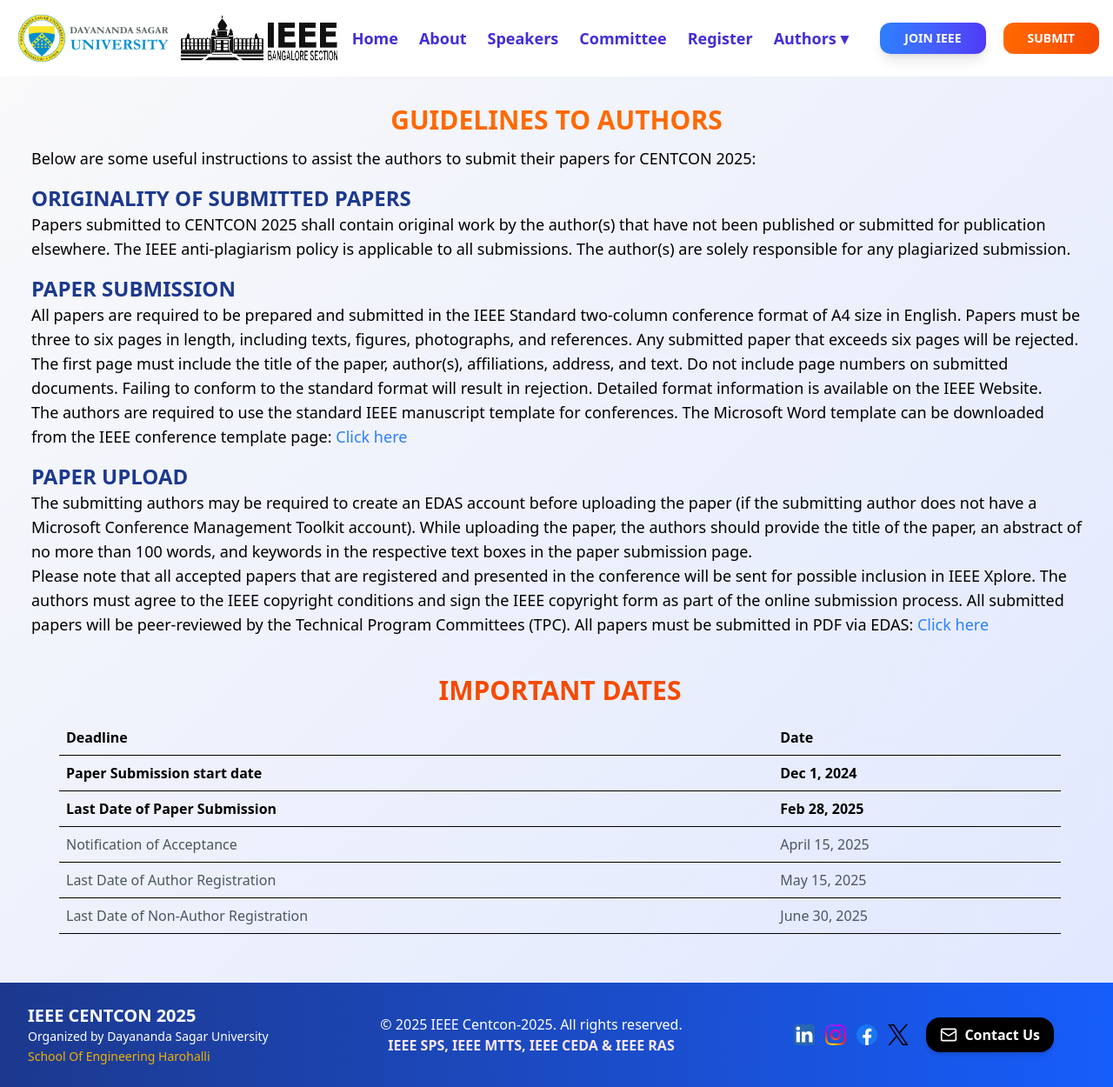
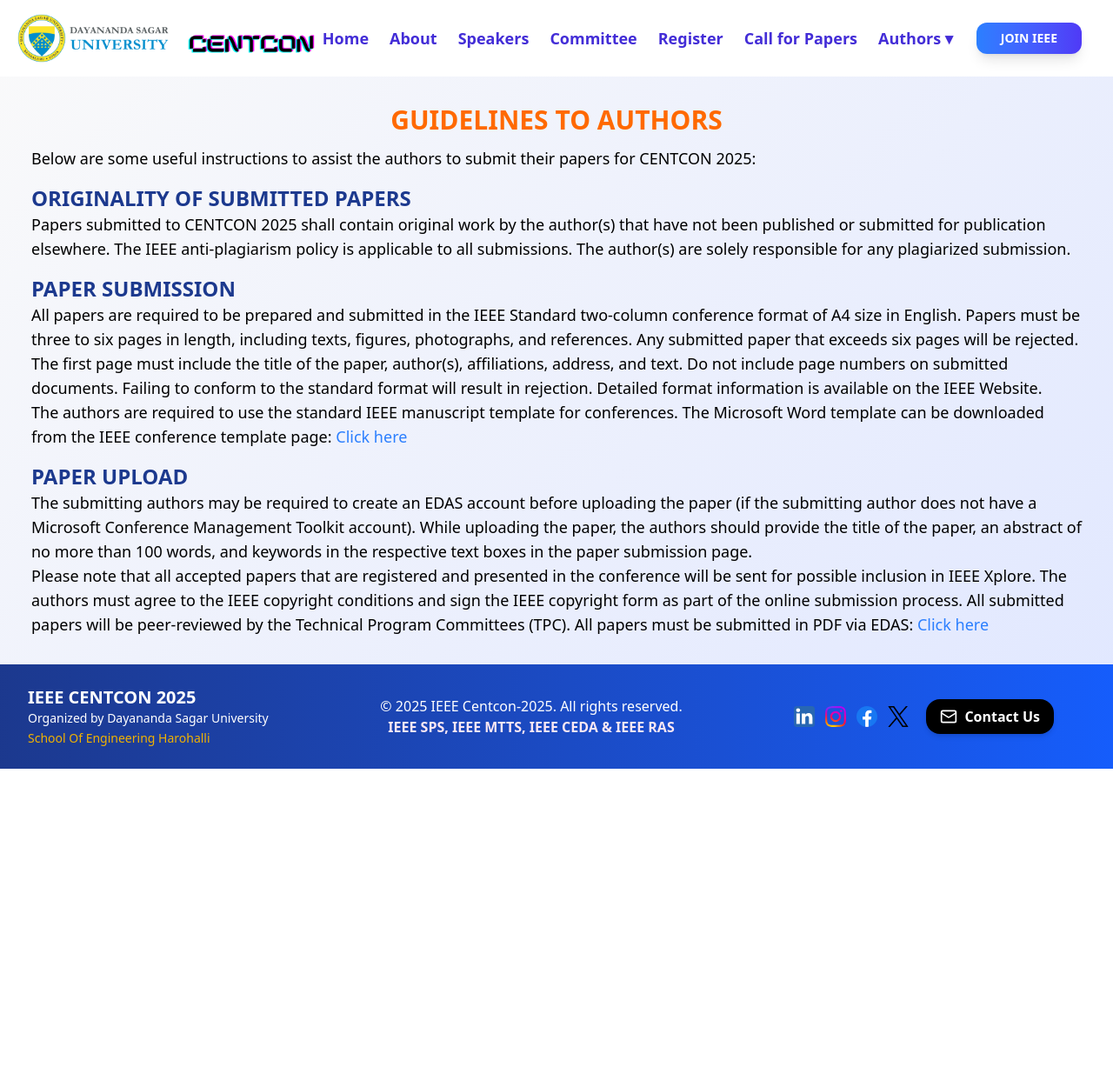
Before and after one commit to riteshkusingh27/IEEE_CONFERENCE, a React (Vite) app: page /author-guidelines in a window 1280 px wide. Shown: the whole page at 87% size. After the commit the page ends 884 px from the top, so only its background shows below. Built offline with nearby package versions, Linux system fonts and the light colour scheme.

Commit message:
added cfpaper in the header section refactor about us design

```diff
--- a/src/Components/About.jsx
+++ b/src/Components/About.jsx
@@ -2,17 +2,18 @@ import React from 'react';
 import Footer from './Footer';
 import mappin from '/images/mappin.svg';
 import AbtVerbose from './AbtVerbose.jsx';
+import Tracks from './Tracks.jsx';
 import Video from './Video.jsx'
 import video from '/images/video.mp4'
 
 const About = () => {
   return (
     <section className="h-full bg-gradient-to-r bg-white from-blue-50 to-blue-100" id="about">
-      <div className="mx-auto pt-5 ml-8 pr-6">
+      <div className="mx-auto pt-5 ml-8 pl-6 pr-5">
         <h2 className="text-3xl md:text-4xl font-bold text-orange-500 mb-6">About the Conference</h2>
          <AbtVerbose />    {/* Verbose Section */}
 
-
+          <Tracks/>
       <Video src={video}/>
          {/* flex-div with oraganizer one side and veue on other side */}
         <div className="bg-none shadow-lg rounded-2xl p-6 hover:shadow-xl transition bg-white mb-8">
--- a/src/Components/AuthorGuidelines.jsx
+++ b/src/Components/AuthorGuidelines.jsx
@@ -47,7 +47,7 @@ export default function AuthorGuidelines() {
             <a href="https://www.ieee.org/conferences/publishing/templates.html" className="text-blue-500 hover:underline"> Click here</a>
           </p>
         </div>
-        <ImportantDates/>
+
       </div>
       <Footer/>
     </div>
--- a/src/Components/Header.jsx
+++ b/src/Components/Header.jsx
@@ -15,11 +15,14 @@ const Header = () => {
         {/* Logo Section */}
         <div className="flex align-middle items-center space-x-2 mb-4 md:mb-0">
         <a href="https://www.dsu.edu.in/" className="dsu">  <img src={logo} className="h-16 object-contain mr-0.5" alt="Logo" /></a>
-          <a href="https://www.ieee.org/" target="_blank" rel="noopener noreferrer">
-            <img src={ieebangalore} className="h-13 w-45 " alt="IEEE Logo" />
-          </a>
+
+
+        {/* iee banaglore  */}
+          {/* <a href="https://www.ieee.org/" target="_blank" rel="noopener noreferrer">
+            <img src={ieebangalore} className="h-13  " alt="IEEE Logo" />
+          </a> */}
           {/* appending centcon logo here */}
-          {/* <a href="" className=''><img src={centcon}/ alt=""className="h-13 w-38 object-cover ml-1 items-center" /></a> */}
+          <a href="" className=''><img src={centcon}alt=""className="h-13 w-38 object-cover ml-1 items-center" /></a>
         </div>
 
         {/* Navigation Links */}
@@ -51,6 +54,15 @@ const Header = () => {
               </NavLink>
             </li>
 
+            <li>
+              <NavLink to="/call-for-papers" className="text-indigo-700 hover:text-black text-lg font-semibold">
+               Call for Papers
+              </NavLink>
+            </li>
+
+
+
+
 
             <li className="relative">
               <button
@@ -61,15 +73,7 @@ const Header = () => {
               </button>
               {isDropdownOpen && (
                 <ul className="absolute left-0  w-48 bg-white border border-gray-300 rounded-lg shadow-lg z-20 ">
-                  <li>
-                    <NavLink
-                      to="/call-for-papers"
-                      className="block px-4 py-2 text-gray-700 hover:bg-gray-100"
-                      onClick={() => setIsDropdownOpen(false)}
-                    >
-                      Call for Papers
-                    </NavLink>
-                  </li>
+
                   <li>
                     <NavLink
                       to="/author-guidelines"
@@ -106,14 +110,14 @@ const Header = () => {
           </a>
         </div>
         <div className="submit flex text-center justify-center mt-4 md:mt-0">
-    <a href="https://www.ieee.org/" className=' '>
+    {/* <a href="https://www.ieee.org/" className=' '>
            <button
              type="button"
              className="text-white text-sm bg-gradient-to-r from-orange-500 to-orange-600   focus:ring-indigo-300 font-bold rounded-xl px-7 py-2 mx-5shadow-lg transition-transform duration-300 hover:scale-105  "
            >
              SUBMIT
            </button>
-         </a>
+         </a> */}
     </div>
 
       </div>
--- a/src/Components/HomeSection.jsx
+++ b/src/Components/HomeSection.jsx
@@ -50,7 +50,7 @@ const HomeSection = () => {
       Welcome to <span className="text-orange-500"> IEEE CENTCON-2025</span>
     </h1>
     <p className="text-lg md:text-xl text-black mb-6">
-      Join us at Dayananda Sagar University to explore cutting-edge innovations and research.
+    Bridging AI, Sensing, and Embedded Intelligence for a Smarter, Safer, and Sustainable World.
     </p>
     <button className="bg-indigo-600 text-white px-6 py-3 rounded-lg shadow-lg hover:bg-indigo-700 transition-all" onClick={() => navigate('/call-for-papers')}>  {/*used navigate  */}
     Call For Papers
--- a/src/Components/ImportantDates.jsx
+++ b/src/Components/ImportantDates.jsx
@@ -1,11 +1,13 @@
 
 const ImportantDates = () => {
   const dates = [
-    { title: "Paper Submission start date", date: "Dec 1, 2024", bold: true },
-    { title: "Last Date of Paper Submission", date: "Feb 28, 2025", bold: true },
-    { title: "Notification of Acceptance", date: "April 15, 2025" },
-    { title: "Last Date of Author Registration", date: "May 15, 2025" },
-    { title: "Last Date of Non-Author Registration", date: "June 30, 2025" },
+    { title: "Paper Submission start date", date: "August 1, 2025", bold: true },
+    { title: "Last Date of Paper Submission", date: "September 15, 2025", bold: true },
+    { title: "Notification of Acceptance", date: "October 30, 2025", bold:'true' },
+
+    { title: "Last Date of Non-Author Registration", date: "November 10, 2025",bold:'true' },
+    { title: "Camera Ready Paper Submission", date: "November 15, 2025",bold:'true' },
+    {title:"Date Of Conference",date:"December 04-05, 2025",bold:true}
   ];
 
   return (
--- /dev/null
+++ b/src/Components/Tracks.jsx
@@ -0,0 +1,22 @@
+import React from 'react'
+
+const Tracks = () => {
+  return (
+
+    <div className='tracks mb-4'>
+    <p className='text-3xl ml-10 mt-2 font-bold text-blue-900'>Track Details</p>
+    <ul className='text-lg ml-14 mt-2 font-bold list-disc'>
+      <li>IEEE SPS   [AI-Driven Sensing, Signal Processing, and Edge Intelligence for Smart Systems
+      ]</li>
+      <li>IEEE MTS  [Emerging Nanoelectronics, RF, and Photonics Technologies for Future Systems
+      ] </li>
+      <li>IEEE CEDA Human-Centered AI, Embedded Intelligence, and Smart Consumer Technologies
+      ] </li>
+      <li>IEEE RAS [AI-Enabled Autonomous Systems and Intelligent Automation
+      ] </li>
+    </ul>
+  </div>
+  )
+}
+
+export default Tracks
```
